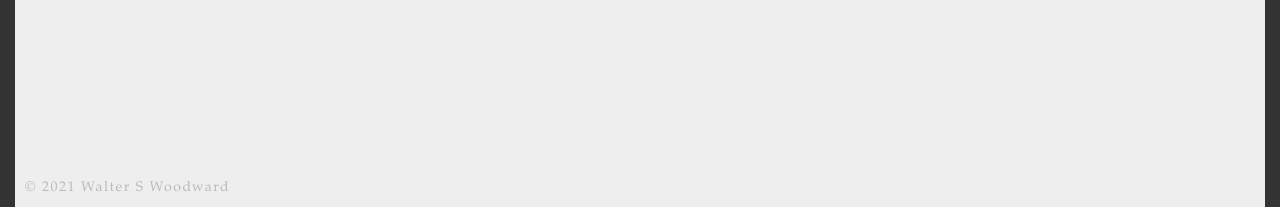
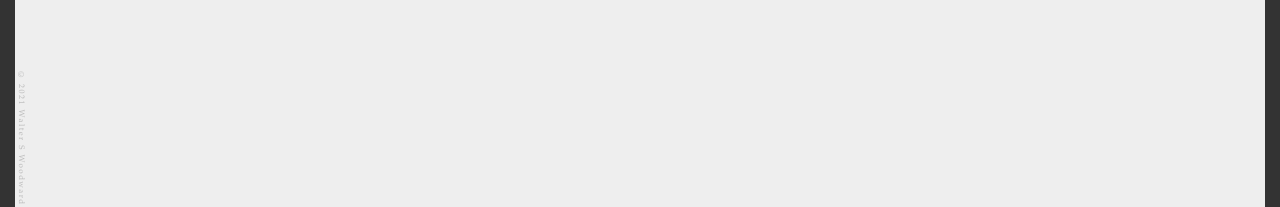
Before and after one commit to waltersgwoodward/portfolio, a React (Create React App) app: page / in a window 1280 px wide. Shown: the part 593-800 px from the top of the page. Built offline with nearby package versions, Linux system fonts and the light colour scheme.

Commit message:
Make footer vtext vertical

```diff
--- a/src/css/index.css
+++ b/src/css/index.css
@@ -120,13 +120,13 @@ input:focus {
   padding: 100px 0px;
   border: 1px solid #ccc;
   border-width: 0px 1px 0px 0px;
-  animation-name: slide-menu-u1tkacw;
+  animation-name: slide-menu-u1tkau4;
   animation-duration: 0.5s;
   animation-fill-mode: forwards;
   animation-timing-function: ease-in;
   animation-delay: 0s;
 }
-@keyframes slide-menu-u1tkacw {
+@keyframes slide-menu-u1tkau4 {
   from {
     width: 0;
   }
@@ -138,14 +138,14 @@ input:focus {
 .dropdown__overlay {
   height: 100%;
   width: 20%;
-  animation-name: fade-in-u1tkad5;
+  animation-name: fade-in-u1tkauj;
   animation-duration: 0.5s;
   animation-delay: 0.4s;
   animation-fill-mode: forwards;
   animation-timing-function: ease-in;
   background: none;
 }
-@keyframes fade-in-u1tkad5 {
+@keyframes fade-in-u1tkauj {
   from {
     background: none;
   }
@@ -242,7 +242,7 @@ input:focus {
   justify-content: flex-start;
   width: 100%;
   padding-top: 60px;
-  height: 100vh;
+  min-height: 100vh;
 }
 
 .empty-portfolio__wrap {
@@ -278,7 +278,7 @@ input:focus {
 }
 
 .card__wrap {
-  margin: 5px;
+  margin: 10px;
   width: 100%;
   border-radius: 5px;
   color: #eee;
@@ -489,12 +489,14 @@ input:focus {
 }
 
 .footer {
-  font-size: 14px;
+  font-size: 8px;
+  padding: 1px;
   text-align: center;
-  padding: 10px 10px 10px 10px;
   color: rgba(136, 136, 136, 0.5);
   position: fixed;
   bottom: 0;
+  writing-mode: vertical-rl;
+  text-orientation: mixed;
 }
 
 .citations {
--- a/src/scss/component/_card.scss
+++ b/src/scss/component/_card.scss
@@ -4,7 +4,7 @@
 }
 
 .card__wrap {
-    margin: 5px;
+    margin: 10px;
     width: 100%;
     border-radius: 5px;
     color: #eee;
--- a/src/scss/component/_footer.scss
+++ b/src/scss/component/_footer.scss
@@ -10,12 +10,14 @@
 }
 
 .footer {
-  font-size: $text1;
+  font-size: $text4;
+  padding: 1px;
   text-align: center;
-  padding: 10px 10px 10px 10px;
   color: rgb(#888,0.5);
   position: fixed;
   bottom: 0;
+  writing-mode: vertical-rl;
+  text-orientation: mixed;
 }
 .citations {
   text-decoration: none;
--- a/src/scss/component/_portfolio.scss
+++ b/src/scss/component/_portfolio.scss
@@ -4,7 +4,7 @@
     justify-content: flex-start;
     width: 100%;
     padding-top: $navbar-height;
-    height: 100vh;
+    min-height: 100vh;
 }
 
 .empty-portfolio__wrap {
--- a/src/scss/utils/_variables.scss
+++ b/src/scss/utils/_variables.scss
@@ -23,6 +23,7 @@ $header6: 16px;
 $text1: 14px;
 $text2: 12px;
 $text3: 10px;
+$text4: 8px;
 
 // Breakpoints
 $mobile: 480px;
```
Also changed, not shown: 1 other file (tests, documents, lock files or other folders).
